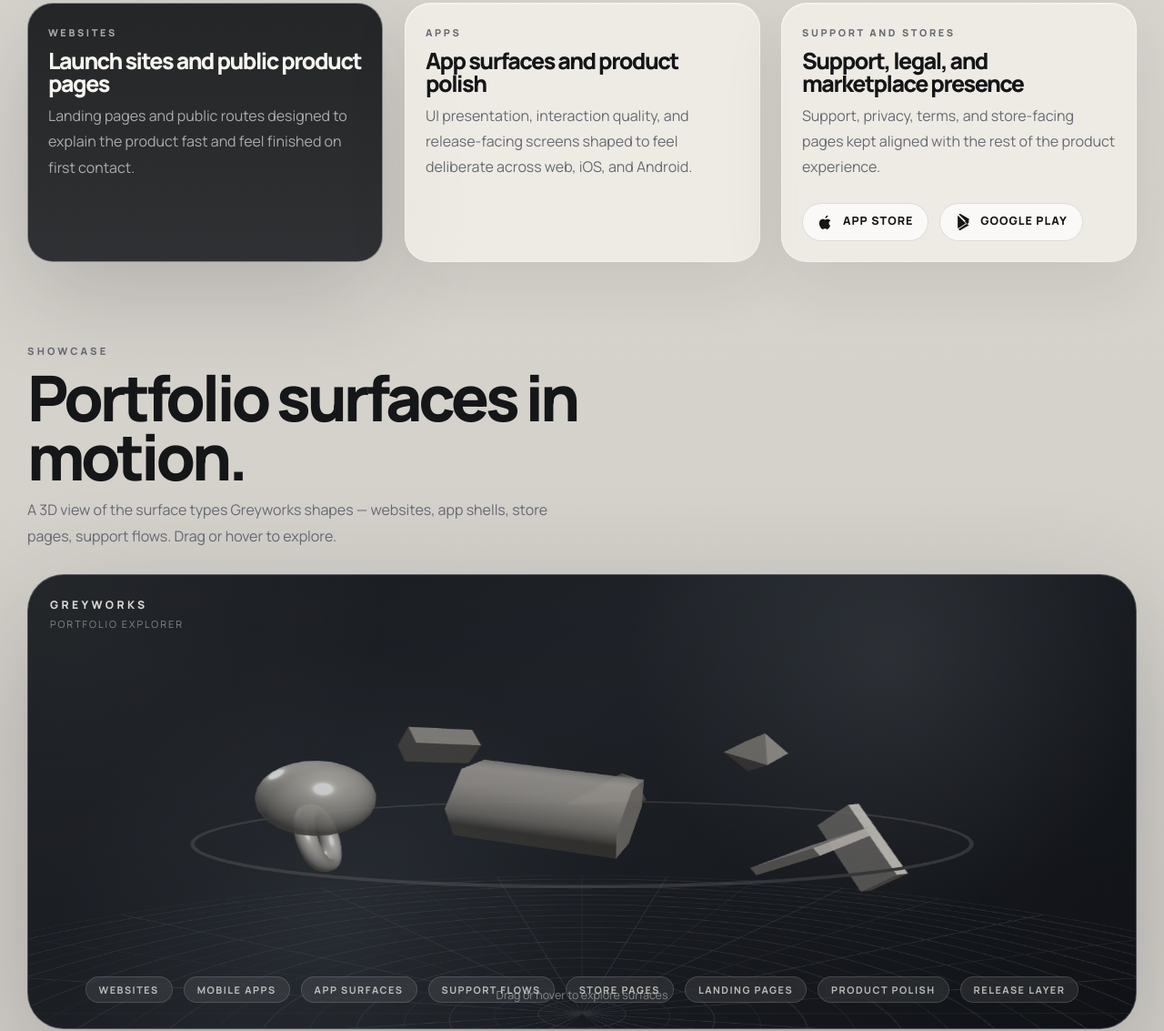
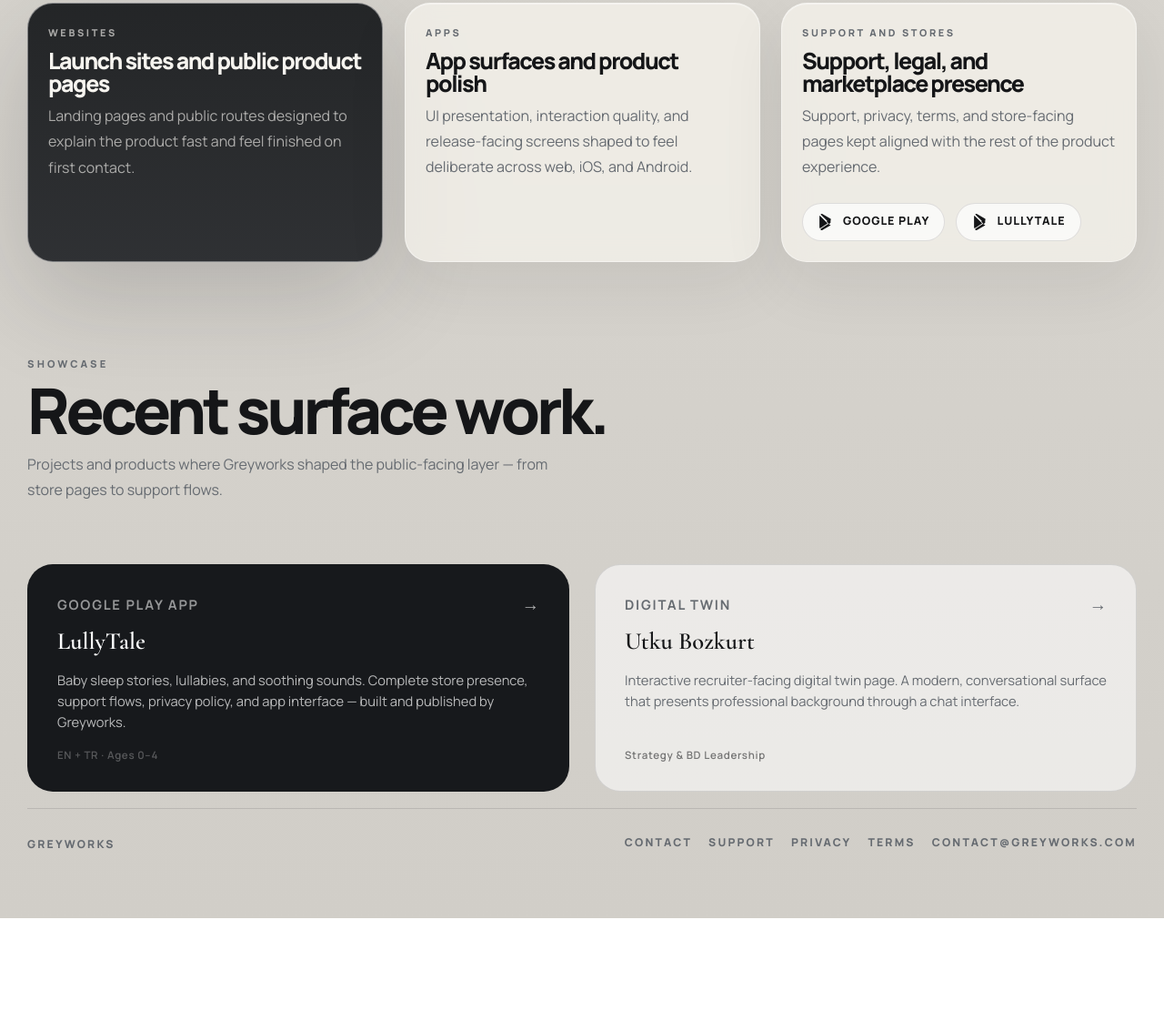
Before and after one commit to greyworks-org/greyworks-org.github.io, a website: page index.html in a window 1280 px wide. Shown: the part 2537-3670 px from the top of the page at 91% size. After the commit the page ends 3546 px from the top, so only its background shows below. Drawn offline with nearby package versions, Linux system fonts and the light colour scheme; animation ran at ten frames a second.

Commit message:
feat: remove PainterKid refs, replace with LullyTale showcase
- Replace 'Portfolio Explorer' with 'Surface Work'
- Replace all Painter Kid: Color Adventure references with LullyTale
- Replace broken App Store link with Google Play developer link
- Add LullyTale Google Play link to marketplace section
- Create /lullytale/ project showcase page
- Replace 3D portfolio explorer with actual project cards (LullyTale + Utku Bozkurt Digital Twin)
- Add showcase card and project page CSS styles
- Update support page content for LullyTale (audio/playback support)
- Update smoke-check.sh

```diff
--- a/index.html
+++ b/index.html
@@ -232,22 +232,10 @@
               <div class="marketplace-links">
                 <a
                   class="marketplace-link"
-                  href="https://apps.apple.com/us/search?term=greyworks"
-                  target="_blank"
-                  rel="noopener noreferrer"
-                  aria-label="Open Greyworks App Store developer presence"
-                >
-                  <svg viewBox="0 0 24 24" aria-hidden="true">
-                    <path d="M15.2 2.3c.1 1-.3 2-1 2.8-.8.9-1.9 1.4-2.9 1.3-.2-1 .3-2.1 1-2.8.8-.8 2-1.4 2.9-1.3Zm3.5 15.1c-.5 1.1-.8 1.6-1.4 2.5-.8 1.2-1.9 2.7-3.3 2.7-1.2 0-1.5-.8-3.1-.8-1.6 0-1.9.8-3.1.8-1.4 0-2.4-1.3-3.3-2.5-2.4-3.4-2.7-7.5-1.2-9.8 1-1.6 2.6-2.6 4.1-2.6 1.6 0 2.6.8 3.9.8 1.3 0 2.1-.8 3.9-.8 1.4 0 2.9.8 3.9 2.1-3.4 1.9-2.8 6.7-.4 7.6Z"/>
-                  </svg>
-                  <span>App Store</span>
-                </a>
-                <a
-                  class="marketplace-link"
                   href="https://play.google.com/store/apps/developer?id=Greyworks+Software"
                   target="_blank"
                   rel="noopener noreferrer"
-                  aria-label="Open Greyworks Google Play developer page"
+                  aria-label="Open Greyworks Google Play developer presence"
                 >
                   <svg viewBox="0 0 24 24" aria-hidden="true">
                     <path d="M3.4 2.8 14.8 14 3.6 21.2c-.5-.3-.8-.8-.8-1.4V4.1c0-.5.2-1 .6-1.3Z"/>
@@ -257,30 +245,57 @@
                   </svg>
                   <span>Google Play</span>
                 </a>
+                <a
+                  class="marketplace-link"
+                  href="https://play.google.com/store/apps/details?id=com.greyworks.lullytale"
+                  target="_blank"
+                  rel="noopener noreferrer"
+                  aria-label="Open LullyTale on Google Play"
+                >
+                  <svg viewBox="0 0 24 24" aria-hidden="true">
+                    <path d="M3.4 2.8 14.8 14 3.6 21.2c-.5-.3-.8-.8-.8-1.4V4.1c0-.5.2-1 .6-1.3Z"/>
+                    <path d="M16.5 15.7 19.7 12l-3.2-3.7-3 3 3 3.4Z"/>
+                    <path d="M4.6 22 15.9 14.8l3.5 2-12.7 7.1c-.8.5-1.8.4-2.1-.9Z"/>
+                    <path d="M19.4 7.2 6.7 0C6.1-.3 5 .1 4.7 1l11.2 11.1 3.5-2Z"/>
+                  </svg>
+                  <span>LullyTale</span>
+                </a>
               </div>
             </div>
           </article>
         </div>
       </section>
 
-      <section class="home-section portfolio-showcase" id="portfolio-showcase">
+      <section class="home-section home-section-showcase" id="showcase">
         <div class="section-heading" data-reveal>
           <p class="eyebrow">Showcase</p>
-          <h2>Portfolio surfaces in motion.</h2>
+          <h2>Recent surface work.</h2>
           <p class="section-lead">
-            A 3D view of the surface types Greyworks shapes — websites, app shells,
-            store pages, support flows. Drag or hover to explore.
+            Projects and products where Greyworks shaped the public-facing layer —
+            from store pages to support flows.
           </p>
         </div>
-        <div class="portfolio-showcase-stage">
-          <div class="portfolio-showcase-canvas" data-showcase-canvas></div>
-          <div class="portfolio-showcase-overlay"></div>
-          <div class="portfolio-showcase-brand">
-            <p>Greyworks</p>
-            <span>Portfolio Explorer</span>
-          </div>
-          <div class="portfolio-showcase-labels" data-showcase-labels></div>
-          <p class="portfolio-showcase-hint">Drag or hover to explore surfaces</p>
+        <div class="showcase-grid" data-reveal>
+          <a href="/lullytale/" class="showcase-card showcase-card-featured">
+            <div class="showcase-card-header">
+              <p class="showcase-card-label">Google Play App</p>
+              <span class="showcase-card-arrow">&rarr;</span>
+            </div>
+            <h3>LullyTale</h3>
+            <p>Baby sleep stories, lullabies, and soothing sounds. Complete store presence,
+            support flows, privacy policy, and app interface — built and published by Greyworks.</p>
+            <span class="showcase-card-tag">EN + TR &middot; Ages 0–4</span>
+          </a>
+          <a href="/utku-bozkurt/" class="showcase-card">
+            <div class="showcase-card-header">
+              <p class="showcase-card-label">Digital Twin</p>
+              <span class="showcase-card-arrow">&rarr;</span>
+            </div>
+            <h3>Utku Bozkurt</h3>
+            <p>Interactive recruiter-facing digital twin page. A modern, conversational surface
+            that presents professional background through a chat interface.</p>
+            <span class="showcase-card-tag">Strategy &amp; BD Leadership</span>
+          </a>
         </div>
       </section>
     </main>
--- a/styles.css
+++ b/styles.css
@@ -2090,6 +2090,171 @@ button.button {
   }
 }
 
+/* ==============================================
+   Showcase Cards (Homepage)
+   ============================================== */
+.home-section-showcase {
+  padding-top: 28px;
+}
+
+.showcase-grid {
+  display: grid;
+  grid-template-columns: 1fr 1fr;
+  gap: 28px;
+  margin-top: 40px;
+}
+
+.showcase-card {
+  display: flex;
+  flex-direction: column;
+  gap: 14px;
+  padding: 32px;
+  border-radius: var(--radius-md);
+  background: var(--paper);
+  border: 1px solid var(--line);
+  text-decoration: none;
+  color: var(--ink);
+  transition: transform 200ms ease, box-shadow 200ms ease, border-color 200ms ease;
+  cursor: pointer;
+}
+
+.showcase-card:hover {
+  transform: translateY(-3px);
+  box-shadow: 0 18px 50px rgba(17, 18, 21, 0.12);
+  border-color: var(--line-strong);
+}
+
+.showcase-card-featured {
+  background: var(--slate);
+  color: #fff;
+  border-color: transparent;
+}
+
+.showcase-card-featured:hover {
+  box-shadow: 0 22px 60px rgba(17, 18, 21, 0.24);
+}
+
+.showcase-card-header {
+  display: flex;
+  justify-content: space-between;
+  align-items: center;
+  width: 100%;
+}
+
+.showcase-card-label {
+  font-family: "Manrope", sans-serif;
+  font-size: 0.68rem;
+  font-weight: 700;
+  letter-spacing: 0.12em;
+  text-transform: uppercase;
+  color: var(--muted);
+  margin: 0;
+}
+
+.showcase-card-featured .showcase-card-label {
+  color: rgba(255, 255, 255, 0.55);
+}
+
+.showcase-card-arrow {
+  font-size: 1.2rem;
+  line-height: 1;
+  color: var(--muted);
+  transition: transform 200ms ease;
+}
+
+.showcase-card-featured .showcase-card-arrow {
+  color: rgba(255, 255, 255, 0.65);
+}
+
+.showcase-card:hover .showcase-card-arrow {
+  transform: translateX(4px);
+}
+
+.showcase-card h3 {
+  font-family: "Cormorant Garamond", serif;
+  font-size: 1.65rem;
+  font-weight: 600;
+  margin: 0;
+  line-height: 1.2;
+}
+
+.showcase-card p {
+  font-size: 0.92rem;
+  line-height: 1.55;
+  color: var(--muted);
+  margin: 0;
+  flex: 1;
+}
+
+.showcase-card-featured p {
+  color: rgba(255, 255, 255, 0.7);
+}
+
+.showcase-card-tag {
+  font-family: "Manrope", sans-serif;
+  font-size: 0.72rem;
+  font-weight: 600;
+  letter-spacing: 0.06em;
+  color: var(--ink);
+  opacity: 0.55;
+  margin-top: 4px;
+}
+
+.showcase-card-featured .showcase-card-tag {
+  color: rgba(255, 255, 255, 0.5);
+}
+
+/* ==============================================
+   Project Page (LullyTale)
+   ============================================== */
+.content-page-project {
+  max-width: 800px;
+}
+
+.page-hero-project {
+  text-align: left;
+  padding-bottom: 20px;
+}
+
+.page-hero-project h1 {
+  font-size: clamp(2.4rem, 7vw, 3.4rem);
+}
+
+.project-tagline {
+  font-family: "Cormorant Garamond", serif;
+  font-size: 1.3rem;
+  font-weight: 500;
+  color: var(--muted);
+  margin: 8px 0 0;
+}
+
+.project-features {
+  grid-template-columns: repeat(3, 1fr);
+}
+
+@media (max-width: 768px) {
+  .showcase-grid {
+    grid-template-columns: 1fr;
+    gap: 18px;
+  }
+
+  .showcase-card {
+    padding: 24px;
+  }
+
+  .showcase-card h3 {
+    font-size: 1.4rem;
+  }
+
+  .project-features {
+    grid-template-columns: 1fr;
+  }
+
+  .page-hero-project h1 {
+    font-size: clamp(1.8rem, 8vw, 2.6rem);
+  }
+}
+
 @media (prefers-reduced-motion: reduce) {
   *,
   *::before,
```
Also changed, not shown: contact/index.html (+3 -4 lines), lullytale/index.html (added, +138 -0 lines), support/index.html (+8 -8 lines), 1 other file.
